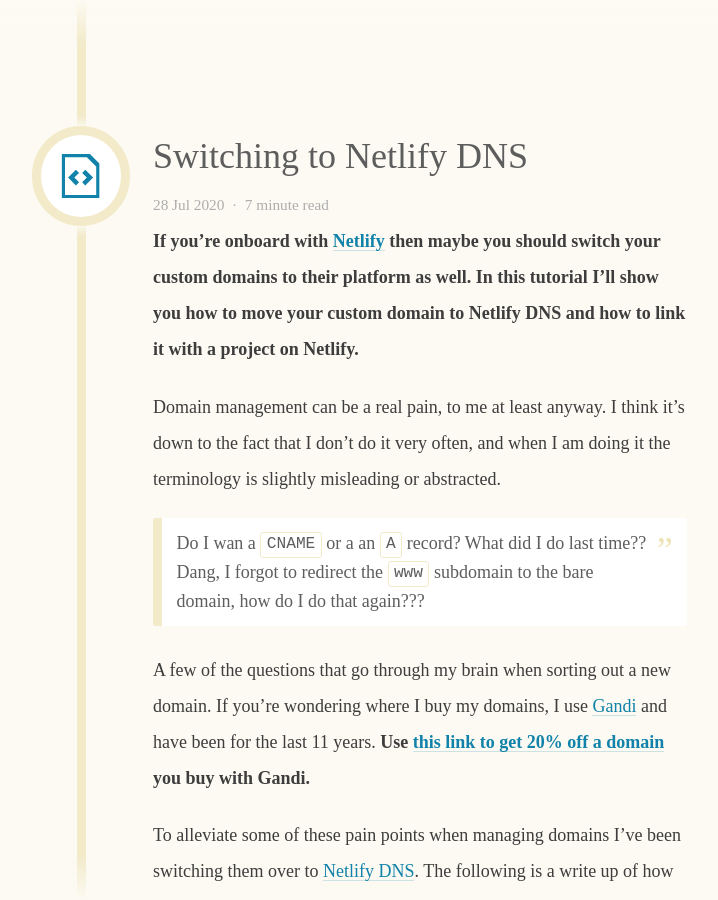
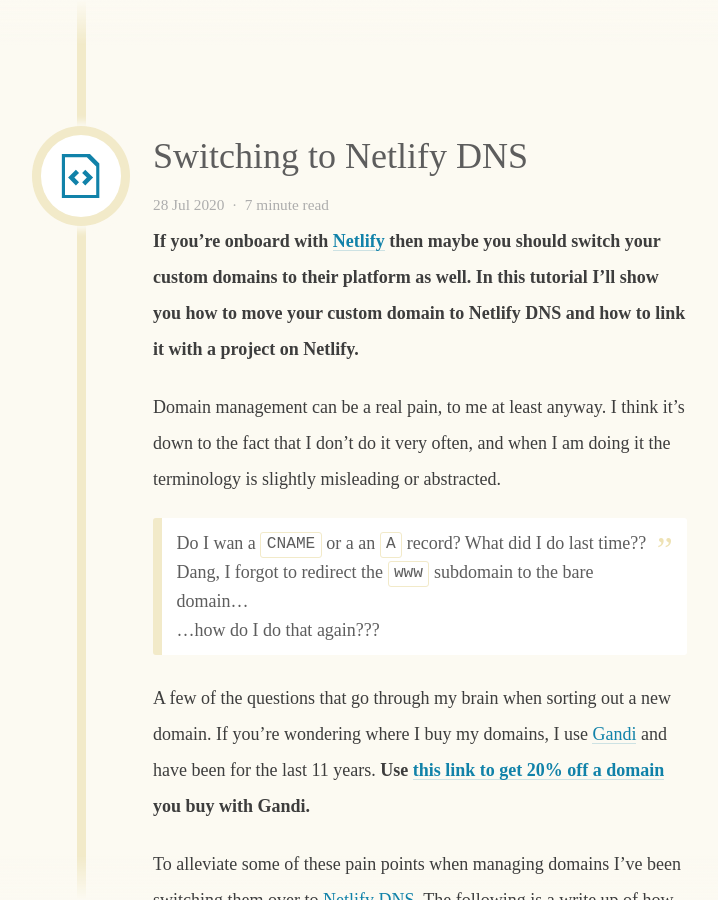
Before and after one commit to daviddarnes/david.darn.es, a Jekyll site: the page built from _posts/2020-07-28-switching-to-netlify-dns.md, in a window 1280 px wide and 900 px high. Shown: the whole window, without its empty margins (283-1001 px from the left). Built offline with Jekyll 4.4.1, drawn with Linux system fonts in a browser that asks for light colours; some web fonts are replaced.

```diff
--- a/_posts/2020-07-28-switching-to-netlify-dns.md
+++ b/_posts/2020-07-28-switching-to-netlify-dns.md
@@ -11,7 +11,11 @@ image: "/images/netlify-dns/netlify-dns-banner.png"
 
 Domain management can be a real pain, to me at least anyway. I think it's down to the fact that I don't do it very often, and when I am doing it the terminology is slightly misleading or abstracted.
 
-> Do I wan a `CNAME` or a an `A` record? What did I do last time?? Dang, I forgot to redirect the `www` subdomain to the bare domain, how do I do that again???
+> Do I wan a `CNAME` or a an `A` record? What did I do last time??
+>
+> Dang, I forgot to redirect the `www` subdomain to the bare domain…
+>
+> …how do I do that again???
 
 A few of the questions that go through my brain when sorting out a new domain. If you're wondering where I buy my domains, I use [Gandi](https://gandi.link/f/e20f1f35) and have been for the last 11 years. **Use [this link to get 20% off a domain](https://gandi.link/f/e20f1f35) you buy with Gandi.**
 
```
